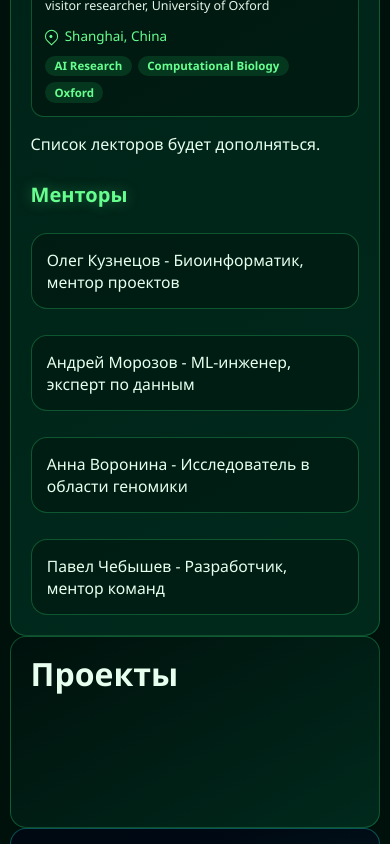
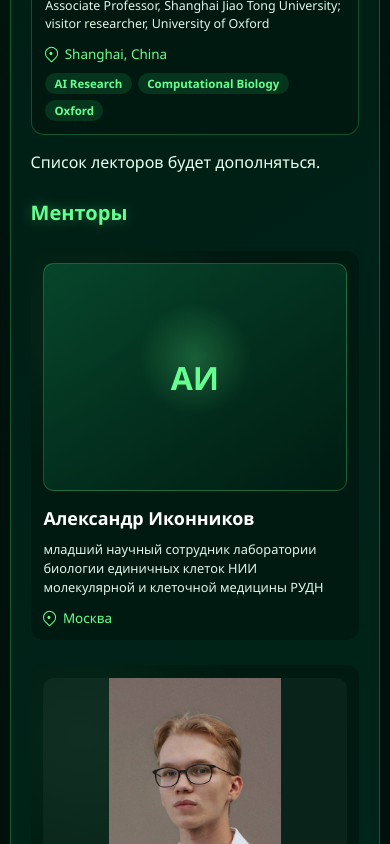
Before and after one commit to saitnado/my-site, a React (Vite) app: page / in a window 390 px wide. Shown: the part 5943-6787 px from the top of the page. Built offline with nearby package versions, Linux system fonts and the light colour scheme.

Commit message:
add ar page styles

```diff
--- a/src/App.css
+++ b/src/App.css
@@ -1357,19 +1357,70 @@ a {
 }
 
 .moderators-grid {
-  grid-template-columns: repeat(4, minmax(0, 1fr));
+  grid-template-columns: repeat(2, minmax(0, 1fr));
 }
 
 .moderator-card {
-  padding: 0.95rem;
-  border: 1px solid rgba(7, 31, 22, 0.14);
-  background: #fcfffd;
+  min-height: 13rem;
+  padding: 0.8rem;
+  display: grid;
+  grid-template-columns: minmax(7rem, 0.72fr) minmax(0, 1.45fr);
+  gap: 0.95rem;
+  border-radius: 0.8rem;
 }
 
 .section-dark .moderator-card {
   border-color: var(--border-green);
-  background: rgba(0, 20, 13, 0.5);
+  background:
+    radial-gradient(circle at 16% 18%, rgba(102, 255, 143, 0.06), transparent 38%),
+    rgba(0, 20, 13, 0.56);
   color: #e7ffef;
+}
+
+.moderator-photo,
+.moderator-photo-placeholder {
+  width: 100%;
+  height: 100%;
+  min-height: 11.4rem;
+  border-radius: 0.65rem;
+}
+
+.moderator-photo {
+  object-fit: contain;
+  object-position: center;
+  background: rgba(255, 255, 255, 0.04);
+}
+
+.moderator-photo-placeholder {
+  display: grid;
+  place-items: center;
+  color: var(--green-bright);
+  background:
+    radial-gradient(circle at 50% 42%, rgba(102, 255, 143, 0.22), transparent 28%),
+    linear-gradient(145deg, rgba(8, 77, 48, 0.82), rgba(0, 29, 19, 0.95));
+  border: 1px solid rgba(102, 255, 143, 0.24);
+  font-size: 2rem;
+  font-weight: 800;
+}
+
+.moderator-copy {
+  min-width: 0;
+  display: flex;
+  flex-direction: column;
+}
+
+.moderator-copy h3 {
+  margin: 0.15rem 0 0;
+  color: #fff;
+  font-size: clamp(1.12rem, 1.35vw, 1.4rem);
+  line-height: 1.15;
+}
+
+.moderator-copy p {
+  margin: 0.7rem 0 0;
+  color: #e3f5e9;
+  font-size: clamp(0.8rem, 0.88vw, 0.94rem);
+  line-height: 1.48;
 }
 
 .projects-section {
@@ -2057,11 +2108,14 @@ a {
     min-height: 3rem;
   }
 
-  .lecturer-card {
+  .lecturer-card,
+  .moderator-card {
     grid-template-columns: 1fr;
   }
 
-  .lecturer-photo {
+  .lecturer-photo,
+  .moderator-photo,
+  .moderator-photo-placeholder {
     height: auto;
     min-height: 0;
     aspect-ratio: 4 / 3;
--- a/src/App.jsx
+++ b/src/App.jsx
@@ -107,7 +107,7 @@ const lecturers = [
   {
     name: "Александр Яневски",
     image: "/partners/lectors/Alexander_Yanevsky.png",
-    role: "PhD, Assistant Professor, Европейский университет в Санкт-Петербурге",
+    role: "PhD, Assistant Professor, Европейский университет Санкт-Петербурга / University of Helsinki",
     location: "Санкт-Петербург",
     tags: ["Computational Biology", "PhD", "SPbU"],
   },
@@ -128,10 +128,30 @@ const lecturers = [
 ];
 
 const moderators = [
-  "Олег Кузнецов - Биоинформатик, ментор проектов",
-  "Андрей Морозов - ML-инженер, эксперт по данным",
-  "Анна Воронина - Исследователь в области геномики",
-  "Павел Чебышев - Разработчик, ментор команд",
+  {
+    name: "Александр Иконников",
+    role: "младший научный сотрудник лаборатории биологии единичных клеток НИИ молекулярной и клеточной медицины РУДН",
+    location: "Москва",
+    initials: "АИ",
+  },
+  {
+    name: "Артем Торопов",
+    image: "/partners/moderators/Artem_Tropov.jpg",
+    role: "стажёр-исследователь лаборатории биологии единичных клеток НИИ молекулярной и клеточной медицины РУДН",
+    location: "Москва",
+  },
+  {
+    name: "Павел Ямщиков",
+    image: "/partners/moderators/Pavel_Yamshchikov.png",
+    role: "специалист в области биоинформатики лаборатории биологии опухолевой прогрессии НИИ онкологии Томского НИМЦ",
+    location: "Томск",
+  },
+  {
+    name: "Александр Яневски",
+    image: "/partners/moderators/Alexander_Yanevsky.png",
+    role: "PhD, Assistant Professor, Европейский университет Санкт-Петербурга / University of Helsinki",
+    location: "Санкт-Петербург",
+  },
 ];
 
 const requirementCards = [
@@ -521,8 +541,22 @@ function App() {
             <h3 className="organizer-subhead">Менторы</h3>
             <div className="moderators-grid">
               {moderators.map((moderator) => (
-                <article key={moderator} className="moderator-card">
-                  {moderator}
+                <article key={moderator.name} className="moderator-card">
+                  {moderator.image ? (
+                    <img className="moderator-photo" src={moderator.image} alt={moderator.name} />
+                  ) : (
+                    <div className="moderator-photo-placeholder" aria-hidden="true">
+                      {moderator.initials}
+                    </div>
+                  )}
+                  <div className="moderator-copy">
+                    <h3>{moderator.name}</h3>
+                    <p>{moderator.role}</p>
+                    <span className="lecturer-location">
+                      <span className="location-pin" aria-hidden="true" />
+                      {moderator.location}
+                    </span>
+                  </div>
                 </article>
               ))}
             </div>
```
